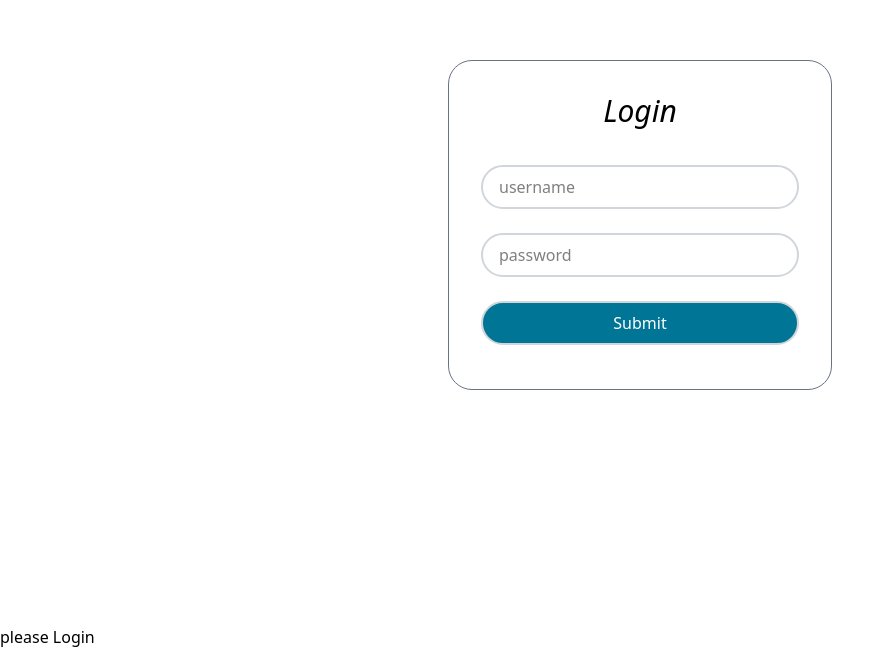
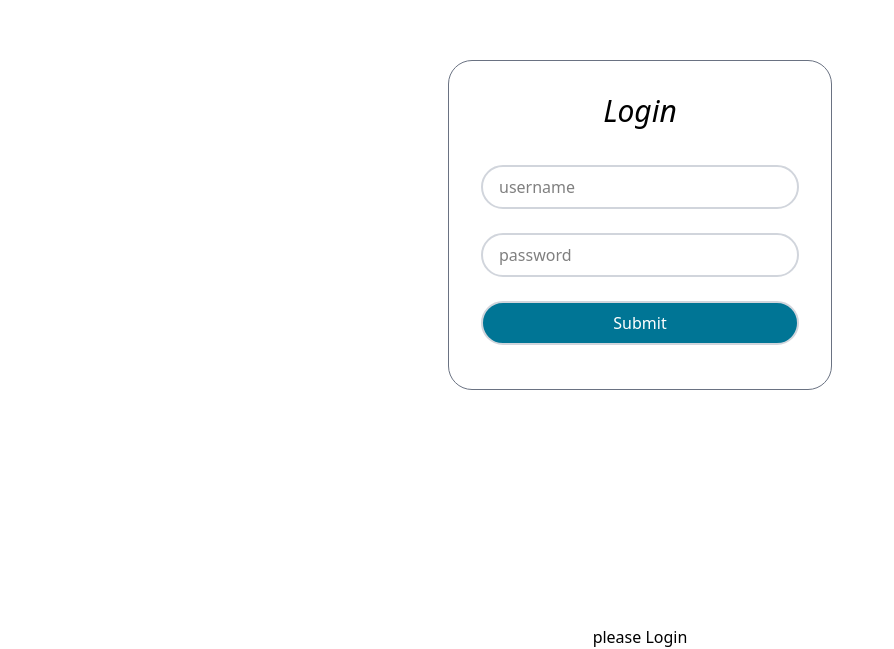
Before and after one commit to digantaa/minicontext, a React (Vite) app: page / in a window 1280 px wide. Shown: the part 175-824 px from the top of the page, without its empty margins (0-894 px from the left). Built offline with nearby package versions, Linux system fonts and the light colour scheme.

Commit message:
giving profile a little touch of good ui

```diff
--- a/package.json
+++ b/package.json
@@ -13,6 +13,7 @@
     "@tailwindcss/vite": "^4.1.13",
     "react": "^19.1.1",
     "react-dom": "^19.1.1",
+    "react-router-dom": "^7.9.3",
     "tailwindcss": "^4.1.13"
   },
   "devDependencies": {
--- a/src/App.jsx
+++ b/src/App.jsx
@@ -1,4 +1,3 @@
-import { Count } from './component/Count';
 import UserContextProvider from './context/UserContextProvider';
 import Login from './component/Login';
 import Profile from './component/Profile';
--- a/src/component/Login.jsx
+++ b/src/component/Login.jsx
@@ -8,7 +8,7 @@ function Login() {
   const {setUser} = useContext(UserContext)
 
   const handleSubmit = (e) => {
-    e.preventDeafult();
+    e.preventDefault();
     setUser({name, password})
   };
   return (
--- a/src/component/Profile.jsx
+++ b/src/component/Profile.jsx
@@ -1,15 +1,21 @@
 import React, { useContext } from "react";
 import UserContext from "./../context/UserContext";
+import { Count } from './Count';
 
 
 function Profile() {
   const {user} = useContext(UserContext)
 
-  if(!user) return <div>please Login</div>
+  if(!user) return <div className='flex text-center justify-center'>please Login</div>
 
   return (
-    <div>
+    <div className='flex flex-col items-center justify-center'>
+      <div className="text-3xl mt-5 italic ">
         Welcome {user.name}
+      </div>
+        <div>
+        <Count/>
+        </div>
     </div>
   )
 }
```
Also changed, not shown: 1 other file (tests, documents, lock files or other folders).
